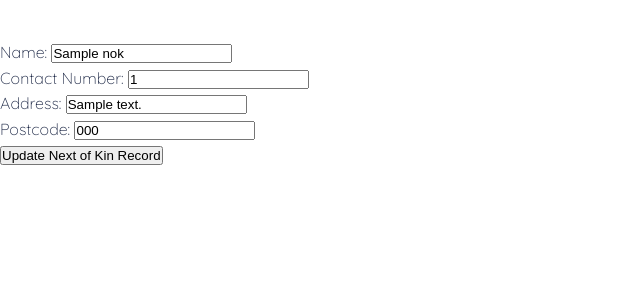
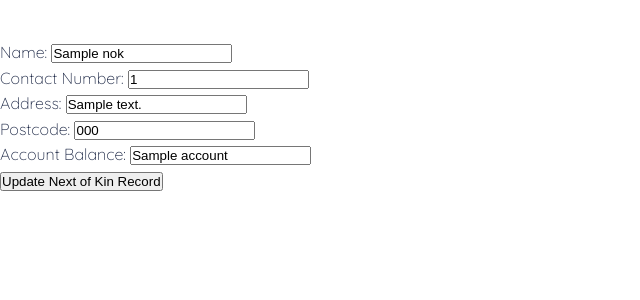
Before and after one commit to heathercking/CodeClan_Project1__Planaband, a Flask app: page /noks/1/edit in a window 1280 px wide. Shown: the part 100-400 px from the top of the page, without its empty margins (0-640 px from the left). Run offline with Flask 2, Linux system fonts and the light colour scheme; a database or web service that is not in the repository returns one stand-in record (values such as "Sample title"); some libraries are stand-ins or nearby versions.

Commit message:
adds account to NOK
to keep track of lessons paid

```diff
--- a/controllers/nok_controller.py
+++ b/controllers/nok_controller.py
@@ -26,7 +26,8 @@ def create_nok():
     contact_number = request.form['contact_number']
     address = request.form['address']
     postcode = request.form['postcode']
-    nok = NextOfKin(name, contact_number, address, postcode)
+    account = 0.00
+    nok = NextOfKin(name, contact_number, address, postcode, account)
     nok_repository.save(nok)
     return redirect('/pupils')
 
@@ -52,7 +53,8 @@ def update_nok(id):
     contact_number = request.form['contact_number']
     address = request.form['address']
     postcode = request.form['postcode']
-    nok = NextOfKin(name, contact_number, address, postcode, id)
+    account = request.form['account']
+    nok = NextOfKin(name, contact_number, address, postcode, account, id)
     nok_repository.update(nok)
     return redirect('/noks')
 
--- a/models/nok.py
+++ b/models/nok.py
@@ -1,8 +1,9 @@
 class NextOfKin:
 
-    def __init__(self, name, contact_number, address, postcode, id=None):
+    def __init__(self, name, contact_number, address, postcode, account=0.00, id=None):
         self.name = name
         self.contact_number = contact_number
         self.address = address
         self.postcode = postcode
+        self.account = account
         self.id = id
--- a/repositories/nok_repository.py
+++ b/repositories/nok_repository.py
@@ -5,8 +5,8 @@ import repositories.nok_repository as nok_repository
 
 
 def save(nok):
-    sql = "INSERT INTO noks (name, contact_number, address, postcode) VALUES (%s, %s, %s, %s) RETURNING id"
-    values = [nok.name, nok.contact_number, nok.address, nok.postcode]
+    sql = "INSERT INTO noks (name, contact_number, address, postcode, account) VALUES (%s, %s, %s, %s, %s) RETURNING id"
+    values = [nok.name, nok.contact_number, nok.address, nok.postcode, nok.account]
     results = run_sql(sql, values)
     nok.id = results[0]['id']
     return nok
@@ -19,7 +19,7 @@ def select_all():
     results = run_sql(sql)
 
     for row in results:
-        nok = NextOfKin(row['name'], row['contact_number'], row['address'], row['postcode'], row['id'])
+        nok = NextOfKin(row['name'], row['contact_number'], row['address'], row['postcode'], row['account'], row['id'])
         noks.append(nok)
     return noks
 
@@ -31,13 +31,13 @@ def select(id):
     result = run_sql(sql, values)[0]
 
     if result is not None:
-        nok = NextOfKin(result['name'], result['contact_number'], result['address'], result['postcode'], result['id'])
+        nok = NextOfKin(result['name'], result['contact_number'], result['address'], result['postcode'], result['account'], result['id'])
     return nok
 
 
 def update(nok):
-    sql = "UPDATE noks SET (name, contact_number, address, postcode) = (%s, %s, %s, %s) WHERE id = %s"
-    values = [nok.name, nok.contact_number, nok.address, nok.postcode, nok.id]
+    sql = "UPDATE noks SET (name, contact_number, address, postcode, account) = (%s, %s, %s, %s, %s) WHERE id = %s"
+    values = [nok.name, nok.contact_number, nok.address, nok.postcode, nok.account, nok.id]
     run_sql(sql, values)
 
 
--- a/templates/noks/edit.html
+++ b/templates/noks/edit.html
@@ -23,6 +23,11 @@
         <input type="text" id="postcode" name="postcode" value="{{ nok.postcode }}" required>
     </div>
 
+    <div>
+        <label for="account">Account Balance:</label>
+        <input type="text" id="account" name="account" value="{{ nok.account }}" required>
+    </div>
+
     <button type="submit">Update Next of Kin Record</button>
 
 </form>
--- a/templates/noks/show.html
+++ b/templates/noks/show.html
@@ -7,6 +7,7 @@
         <p>{{ nok.contact_number }}</p>
         <p>{{ nok.address }}</p>
         <p>{{ nok.postcode }}</p>
+        <p>{{ nok.account }}</p>
         <form action="/noks/{{ nok.id }}/edit">
             <button>Edit</button>
         </form>
--- a/templates/pupils/show.html
+++ b/templates/pupils/show.html
@@ -8,6 +8,7 @@
         <p>Grade: {{ pupil.grade }}</p>
         <p>Next of Kin: {{ pupil.nok.name }}</p>
         <p>Notes: {{ pupil.notes }}</p>
+        <p>Current Student?: {{ pupil.active }}</p>
     </div>
 
     <div>
```
Also changed, not shown: tests/nok_test.py (+4 -1 lines).
